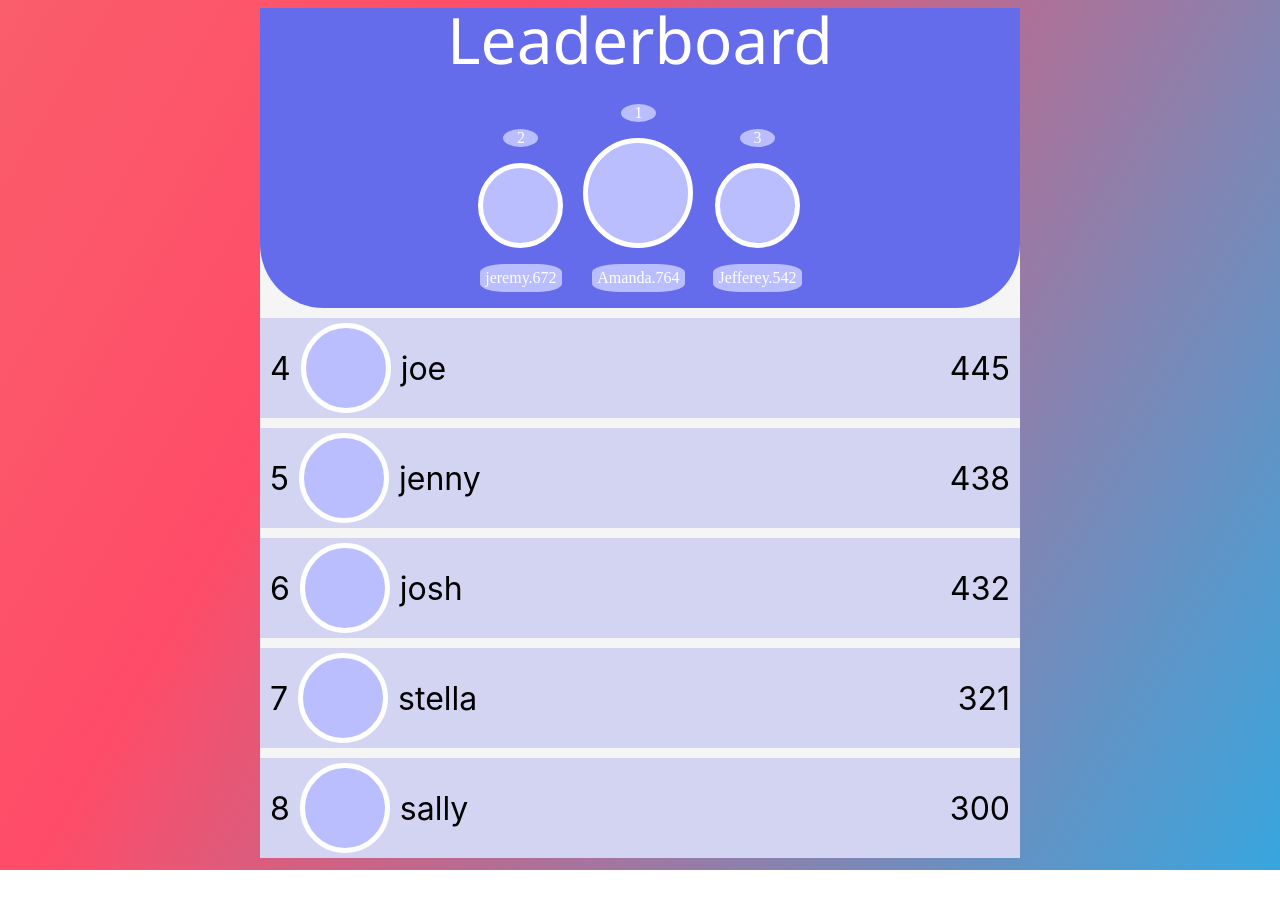
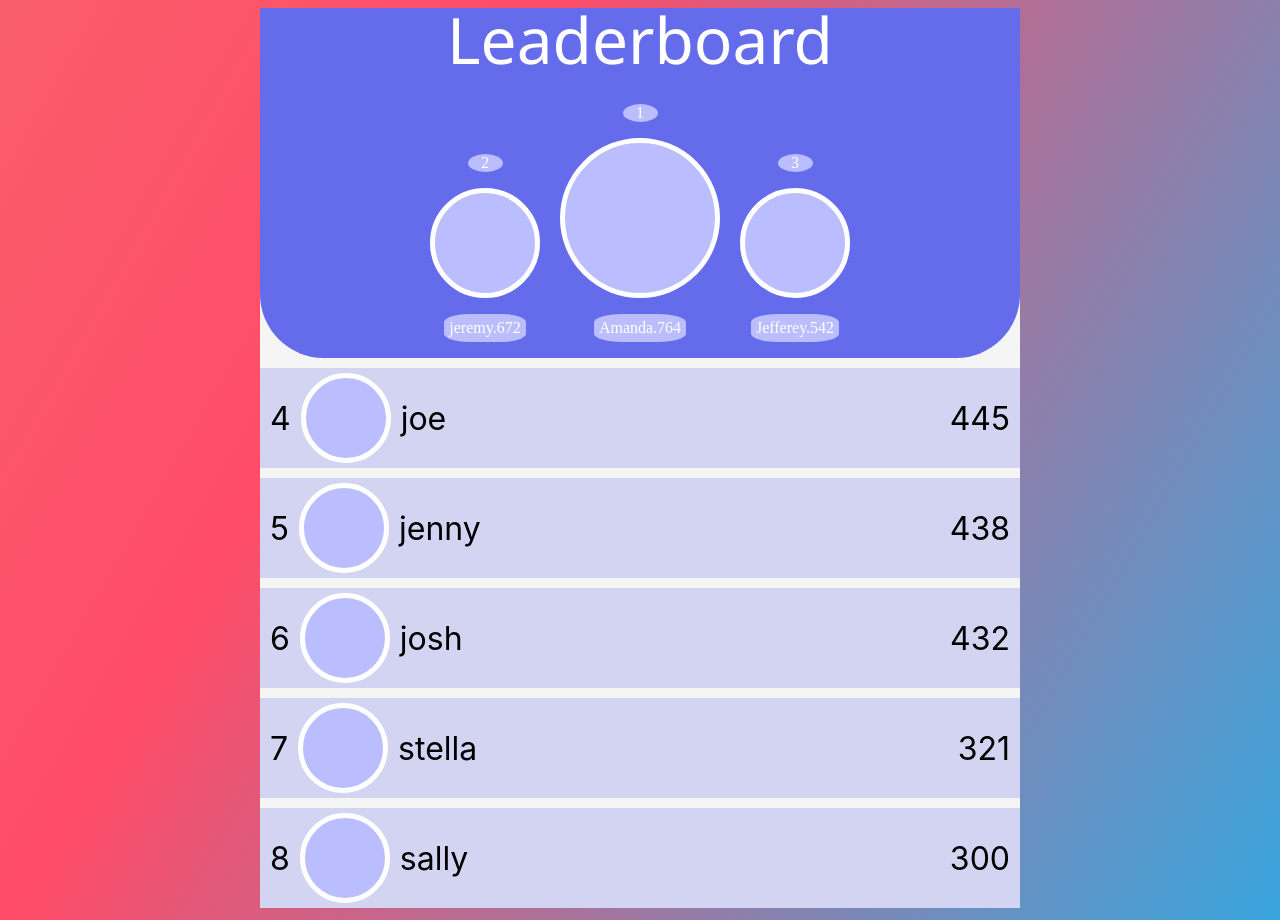
Before and after one commit to gadchandarithvikrao/codingweekwebtask1, a plain HTML site: page index.html in a window 1280 px wide. Before the commit the page ends 870 px from the top, so only its background shows below. Drawn offline with Linux system fonts and the light colour scheme.

Commit message:
fixing top circles

```diff
--- a/style.css
+++ b/style.css
@@ -27,7 +27,7 @@ border-radius: 0px;
 
 }
 .top{
-    height: 300px;
+    height: 350px;
     width: 100%;
     border-radius: 64px;
     border-top-left-radius: 0px;
@@ -69,7 +69,7 @@ padding: 10px;
     gap: 20px;
 }
 .circle{
-    height: 236px;
+    height: 286px;
     display: flex;
     flex-direction: column;
     align-items: center;
@@ -77,8 +77,8 @@ padding: 10px;
 
 }
 .main{
-height: 100px;
-width: 100px;
+height: 150px;
+width: 150px;
 border-radius: 50%;
 background-color:#BABEFF;
 border-color: #FFFFFF;
@@ -86,8 +86,8 @@ border-style: solid;
 border-width: thick;
 }
 .sub{
-    height: 75px;
-    width: 75px;
+    height: 100px;
+    width: 100px;
     border-radius: 50%;
     background-color:#BABEFF;
     border-color: #FFFFFF;
```
